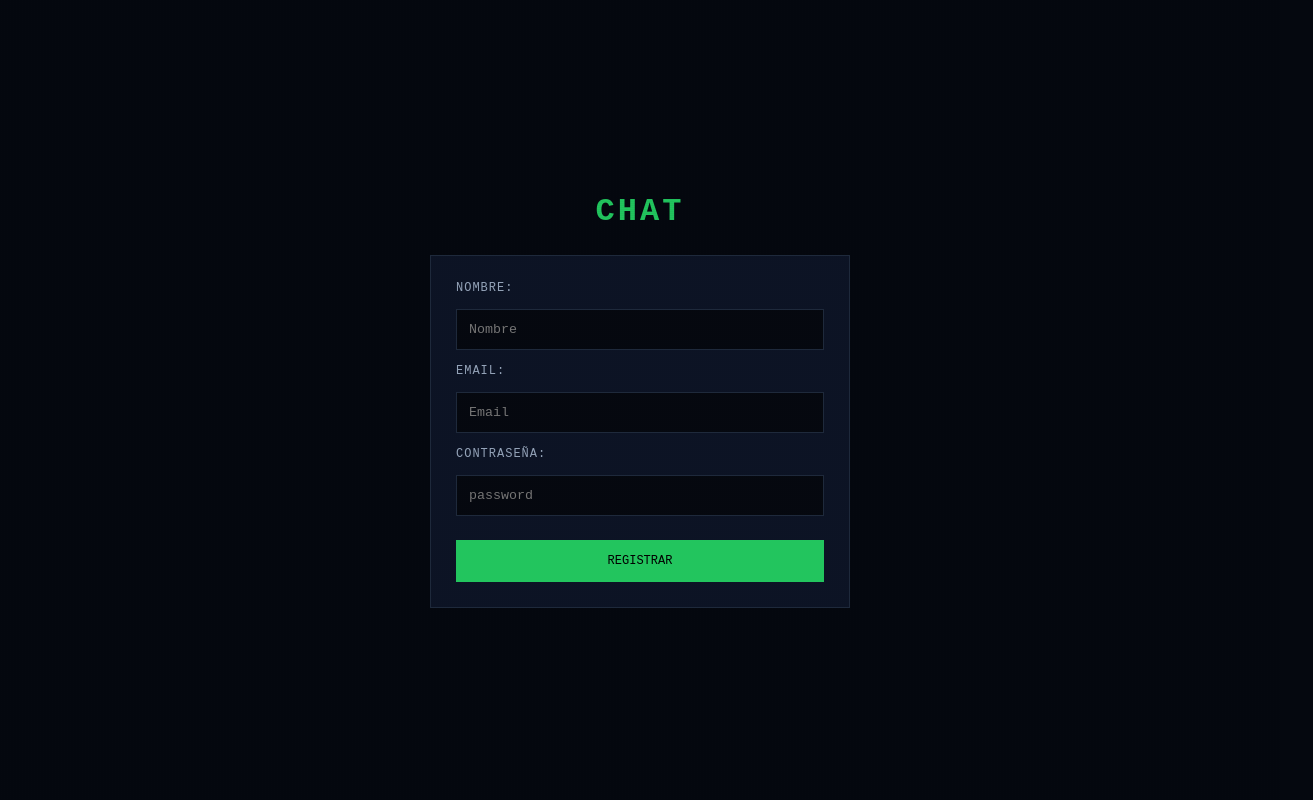
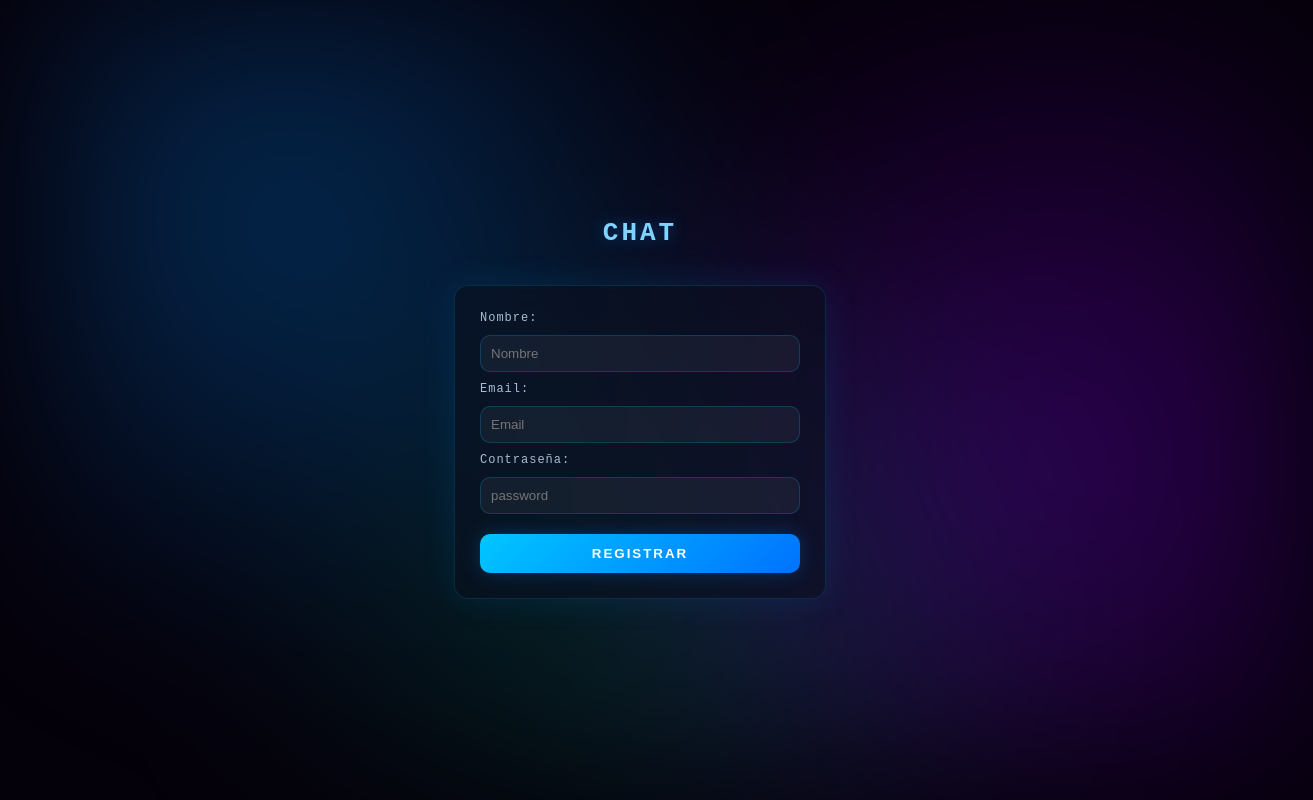
Before and after one commit to david123xz/MauricioGarcia, a website: page Proyectos/Chat/public/html/registro.html in a window 1280 px wide. Shown: the whole page, 1313 px wide, since content can reach past the window. Drawn offline with Linux system fonts and the light colour scheme.

Commit message:
Cambios (CHAT)

```diff
--- /dev/null
+++ b/Proyectos/Chat/public/css/index.css
@@ -0,0 +1,99 @@
+body {
+  margin: 0;
+  height: 100vh;
+  display: flex;
+  justify-content: center;
+  align-items: center;
+  font-family: monospace;
+  background: #05010a;
+  color: #cfe8ff;
+  overflow: hidden;
+}
+
+/* 🌌 Nebula background */
+body::before {
+  content: "";
+  position: absolute;
+  inset: 0;
+  background:
+    radial-gradient(circle at 20% 30%, rgba(0,140,255,0.30), transparent 40%),
+    radial-gradient(circle at 80% 60%, rgba(140,0,255,0.30), transparent 45%),
+    radial-gradient(circle at 50% 80%, rgba(0,255,200,0.15), transparent 50%);
+  filter: blur(85px);
+  animation: drift 14s ease-in-out infinite;
+  z-index: -1;
+}
+
+@keyframes drift {
+  0%,100% { transform: translate(0,0); }
+  50% { transform: translate(40px,-25px); }
+}
+
+/* 📦 Contenedor principal */
+body > div {
+  text-align: center;
+  padding: 40px;
+
+  border-radius: 16px;
+  background: rgba(10, 15, 30, 0.6);
+  border: 1px solid rgba(0, 200, 255, 0.15);
+
+  backdrop-filter: blur(20px);
+  box-shadow: 0 0 40px rgba(0, 150, 255, 0.15);
+}
+
+/* 🌟 Título */
+h1 {
+  margin-bottom: 20px;
+  font-size: 22px;
+  letter-spacing: 3px;
+  color: #7fd3ff;
+  text-shadow: 0 0 15px rgba(0,140,255,0.4);
+}
+
+/* 🔘 Botones nebula */
+.button {
+  display: block;
+  width: 180px;
+  margin: 10px auto;
+  padding: 12px;
+
+  border: 1px solid rgba(0, 200, 255, 0.2);
+  border-radius: 12px;
+
+  background: rgba(255,255,255,0.05);
+  color: #cfe8ff;
+
+  font-family: monospace;
+  letter-spacing: 2px;
+  text-transform: uppercase;
+
+  cursor: pointer;
+  transition: 0.3s ease;
+
+  box-shadow: 0 0 20px rgba(0, 150, 255, 0.1);
+}
+
+/* 🔵 Login */
+#loginBtn {
+  border: 1px solid rgba(0, 200, 255, 0.4);
+  box-shadow: 0 0 25px rgba(0, 140, 255, 0.25);
+}
+
+/* 🔴 Registro */
+#registroBtn {
+  border: 1px solid rgba(255, 0, 100, 0.4);
+  box-shadow: 0 0 25px rgba(255, 0, 100, 0.15);
+}
+
+/* ✨ hover estilo sistema */
+.button:hover {
+  transform: translateY(-3px) scale(1.05);
+  background: rgba(20, 25, 45, 0.8);
+  box-shadow: 0 0 35px rgba(0, 200, 255, 0.25);
+}
+
+/* ⚡ click feedback */
+.button:active {
+  transform: scale(0.97);
+}
--- /dev/null
+++ b/Proyectos/Chat/public/css/paginaprincipal.css
@@ -0,0 +1,168 @@
+body {
+  margin: 0;
+  height: 100vh;
+  font-family: monospace;
+  background: #05010a;
+  color: #cfe8ff;
+  overflow: hidden;
+}
+
+/* 🌌 Fondo animado */
+body::before {
+  content: "";
+  position: absolute;
+  inset: 0;
+  background:
+    radial-gradient(circle at 20% 30%, rgba(0,140,255,0.30), transparent 40%),
+    radial-gradient(circle at 80% 60%, rgba(140,0,255,0.30), transparent 45%),
+    radial-gradient(circle at 50% 80%, rgba(0,255,200,0.15), transparent 50%);
+  filter: blur(85px);
+  animation: drift 14s ease-in-out infinite;
+  z-index: -1;
+}
+
+@keyframes drift {
+  0%,100% { transform: translate(0,0); }
+  50% { transform: translate(40px,-25px); }
+}
+
+/* 📦 LAYOUT PRINCIPAL */
+.app {
+  display: flex;
+  height: 100vh;
+  width: 100%;
+}
+
+/* 👥 SIDEBAR */
+.sidebar {
+  width: 260px;
+  padding: 20px;
+  background: rgba(10, 15, 30, 0.65);
+  border-right: 1px solid rgba(0, 200, 255, 0.15);
+  backdrop-filter: blur(20px);
+  overflow-y: auto;
+}
+
+.sidebar h3 {
+  text-align: center;
+  color: #7fd3ff;
+  letter-spacing: 2px;
+  margin-bottom: 15px;
+}
+
+/* 📜 LISTA */
+#listaUsuarios {
+  list-style: none;
+  padding: 0;
+  margin: 0;
+
+  display: flex;
+  flex-direction: column;
+  gap: 10px;
+}
+
+/* 🔘 BOTONES USUARIOS */
+#listaUsuarios button {
+  width: 100%;
+  padding: 12px 14px;
+
+  border-radius: 12px;
+  border: 1px solid rgba(0, 200, 255, 0.2);
+
+  background: rgba(255, 255, 255, 0.05);
+  color: #cfe8ff;
+
+  cursor: pointer;
+
+  display: flex;
+  justify-content: space-between;
+  align-items: center;
+
+  transition: 0.25s ease;
+  font-family: monospace;
+}
+
+/* 🟢 HOVER */
+#listaUsuarios button:hover {
+  background: rgba(0, 150, 255, 0.15);
+  transform: translateX(6px);
+  box-shadow: 0 0 15px rgba(0, 200, 255, 0.25);
+}
+
+/* 🟢 ONLINE */
+#listaUsuarios button.online {
+  border-left: 4px solid #00ff9d;
+}
+
+/* ⚫ OFFLINE */
+#listaUsuarios button.offline {
+  border-left: 4px solid #666;
+  opacity: 0.7;
+}
+
+/* CLICK */
+#listaUsuarios button:active {
+  transform: scale(0.97);
+}
+
+/* 💬 CHAT */
+.chat {
+  flex: 1;
+  display: flex;
+  flex-direction: column;
+  padding: 20px;
+}
+
+.chat h3 {
+  margin: 0 0 10px 0;
+  color: #7fd3ff;
+  letter-spacing: 2px;
+}
+
+/* 🧾 MENSAJES */
+.mensajes {
+  flex: 1;
+  padding: 15px;
+  border-radius: 12px;
+
+  background: rgba(0,0,0,0.25);
+  border: 1px solid rgba(0, 200, 255, 0.15);
+
+  overflow-y: auto;
+  margin-bottom: 15px;
+}
+
+/* ✍️ INPUT AREA */
+.input-area {
+  display: flex;
+  gap: 10px;
+}
+
+input {
+  flex: 1;
+  padding: 12px;
+  border-radius: 10px;
+  border: 1px solid rgba(0, 200, 255, 0.2);
+  background: rgba(255,255,255,0.05);
+  color: #cfe8ff;
+  outline: none;
+}
+
+button {
+  padding: 12px 16px;
+  border-radius: 10px;
+  border: 1px solid rgba(0, 200, 255, 0.3);
+  background: rgba(0, 150, 255, 0.15);
+  color: #cfe8ff;
+  cursor: pointer;
+  transition: 0.3s ease;
+}
+
+button:hover {
+  transform: translateY(-2px);
+  box-shadow: 0 0 20px rgba(0, 200, 255, 0.25);
+}
+
+button:active {
+  transform: scale(0.97);
+}
--- /dev/null
+++ b/Proyectos/Chat/public/css/registro.css
@@ -0,0 +1,109 @@
+body {
+  margin: 0;
+  height: 100vh;
+  display: flex;
+  flex-direction: column;
+  justify-content: center;
+  align-items: center;
+  font-family: monospace;
+  background: #05010a;
+  color: #cfe8ff;
+  overflow: hidden;
+  gap: 20px;
+}
+
+/* 🌌 Fondo nebula */
+body::before {
+  content: "";
+  position: absolute;
+  inset: 0;
+  background:
+    radial-gradient(circle at 20% 30%, rgba(0,140,255,0.30), transparent 40%),
+    radial-gradient(circle at 80% 60%, rgba(140,0,255,0.30), transparent 45%),
+    radial-gradient(circle at 50% 80%, rgba(0,255,200,0.15), transparent 50%);
+  filter: blur(85px);
+  animation: drift 14s ease-in-out infinite;
+  z-index: -1;
+}
+
+@keyframes drift {
+  0%,100% { transform: translate(0,0); }
+  50% { transform: translate(40px,-25px); }
+}
+
+/* 🧠 Título */
+h1 {
+  letter-spacing: 3px;
+  font-size: 26px;
+  text-transform: uppercase;
+  color: #7fd3ff;
+  text-shadow: 0 0 15px rgba(0,140,255,0.4);
+}
+
+/* 🧩 Formulario glass */
+form {
+  width: 320px;
+  display: flex;
+  flex-direction: column;
+  gap: 10px;
+
+  padding: 25px;
+  border-radius: 14px;
+
+  background: rgba(10, 15, 30, 0.6);
+  border: 1px solid rgba(0, 200, 255, 0.15);
+  backdrop-filter: blur(18px);
+
+  box-shadow: 0 0 35px rgba(0, 150, 255, 0.12);
+}
+
+/* 🏷️ Labels */
+label {
+  font-size: 12px;
+  opacity: 0.8;
+  letter-spacing: 1px;
+}
+
+/* 🧬 Inputs estilo sistema seguro */
+input {
+  padding: 10px;
+  border-radius: 10px;
+  border: 1px solid rgba(0, 200, 255, 0.2);
+  background: rgba(255,255,255,0.05);
+  color: #cfe8ff;
+  outline: none;
+  transition: 0.3s;
+}
+
+input:focus {
+  border-color: rgba(0, 200, 255, 0.6);
+  box-shadow: 0 0 15px rgba(0,140,255,0.25);
+}
+
+/* 🔐 Botón registro */
+button {
+  margin-top: 10px;
+  padding: 12px;
+  border: none;
+  border-radius: 10px;
+  cursor: pointer;
+
+  background: linear-gradient(135deg, #00c6ff, #0072ff);
+  color: white;
+  font-weight: bold;
+  letter-spacing: 2px;
+
+  box-shadow: 0 0 20px rgba(0,140,255,0.25);
+  transition: 0.3s;
+  text-transform: uppercase;
+}
+
+button:hover {
+  transform: translateY(-2px);
+  box-shadow: 0 0 35px rgba(0,200,255,0.35);
+}
+
+/* 🔐 efecto sistema activo */
+button:active {
+  transform: scale(0.97);
+}
--- a/Proyectos/Chat/public/index.html
+++ b/Proyectos/Chat/public/html/registro.html
@@ -3,7 +3,7 @@
 <head>
     <meta charset="UTF-8">
     <meta name="viewport" content="width=device-width, initial-scale=1.0">
-    <link rel="stylesheet" href="styles.css">
+    <link rel="stylesheet" href="/css/registro.css">
     <title>Chat</title>
 </head>
 <body>
@@ -18,7 +18,6 @@
         <input type="password" id="password" name="password" placeholder="password" required>
         <button type="submit">Registrar</button>
     </form>
-
-    <script src="scripts.js"></script>
+    <script src="/js/registro.js"></script>
 </body>
 </html>
--- a/Proyectos/Chat/public/scripts.js
+++ b/Proyectos/Chat/public/js/registro.js
@@ -8,7 +8,7 @@ formulario.addEventListener('submit', function(event) {
     const password = document.getElementById('password').value;
 
     // Enviar datos al servidor
-    fetch('/register', {
+    fetch('/usuarios_registrados', {
         method: 'POST',
         headers: {
             'Content-Type': 'application/json'
@@ -27,6 +27,7 @@ formulario.addEventListener('submit', function(event) {
         } else {
             console.log('Usuario creado:', data);
             formulario.reset();
+            window.location.href = '/index.html';
         }
     })
     .catch(error => {
--- a/Proyectos/Chat/public/styles.css
+++ /dev/null
@@ -1,127 +0,0 @@
-:root {
-  --bg-deep: #05080f;
-  --bg-surface: #0c1324;
-  --primary: #22c55e;
-  --primary-muted: rgba(34, 197, 94, 0.2);
-  --text-main: #e2e8f0;
-  --text-dim: #ffffff;
-  --text-terminal: #94a3b8;
-  --border: #1e293b;
-
-  --font-main: "Space Grotesk", sans-serif;
-  --font-mono: "JetBrains Mono", monospace;
-}
-
-* {
-  margin: 0;
-  padding: 0;
-  box-sizing: border-box;
-}
-
-body {
-  background: var(--bg-deep);
-  color: var(--text-main);
-  font-family: var(--font-main);
-  min-height: 100vh;
-  display: flex;
-  flex-direction: column;
-  align-items: center;
-  justify-content: center;
-}
-
-/* Scanlines global */
-body::before {
-  content: "";
-  position: fixed;
-  inset: 0;
-  background:
-    linear-gradient(rgba(255,255,255,0) 50%, rgba(0,0,0,0.25) 50%),
-    linear-gradient(90deg, rgba(255,0,0,0.04), rgba(0,255,0,0.02), rgba(0,0,255,0.04));
-  background-size: 100% 2px, 3px 100%;
-  opacity: 0.12;
-  pointer-events: none;
-}
-
-/* Título */
-h1 {
-  font-family: var(--font-mono);
-  color: var(--primary);
-  text-transform: uppercase;
-  letter-spacing: 3px;
-  margin-bottom: 25px;
-  font-size: 2rem;
-}
-
-/* FORM */
-#registroUsuarios {
-  display: grid;
-  gap: 14px;
-  width: 100%;
-  max-width: 420px;
-  padding: 25px;
-  background: var(--bg-surface);
-  border: 1px solid var(--border);
-  position: relative;
-  overflow: hidden;
-}
-
-/* Labels */
-#registroUsuarios label {
-  font-family: var(--font-mono);
-  font-size: 0.75rem;
-  color: var(--text-terminal);
-  text-transform: uppercase;
-  letter-spacing: 1px;
-}
-
-/* Inputs */
-#registroUsuarios input {
-  background: var(--bg-deep);
-  border: 1px solid var(--border);
-  padding: 12px;
-  color: var(--text-main);
-  font-family: var(--font-mono);
-  outline: none;
-  transition: 0.2s;
-}
-
-/* Focus neon */
-#registroUsuarios input:focus {
-  border-color: var(--primary);
-  box-shadow: 0 0 15px var(--primary-muted);
-  background: rgba(12, 19, 36, 0.9);
-}
-
-/* Botón */
-#registroUsuarios button {
-  padding: 14px;
-  background: var(--primary);
-  color: #000;
-  font-family: var(--font-mono);
-  font-size: 0.75rem;
-  text-transform: uppercase;
-  border: none;
-  cursor: pointer;
-  transition: 0.2s;
-  margin-top: 10px;
-}
-
-/* Hover botón */
-#registroUsuarios button:hover {
-  transform: translateY(-2px);
-  box-shadow: 0 0 20px var(--primary-muted);
-}
-
-/* Efecto scanlines dentro del form */
-#registroUsuarios::after {
-  content: "";
-  position: absolute;
-  inset: 0;
-  background: repeating-linear-gradient(
-    to bottom,
-    rgba(255,255,255,0.03),
-    rgba(0,0,0,0.03) 2px
-  );
-  opacity: 0.08;
-  pointer-events: none;
-}
```
Also changed, not shown: Proyectos/Chat/public/html/index.html (added, +17 -0 lines), Proyectos/Chat/public/html/login.html (added, +19 -0 lines), Proyectos/Chat/public/html/paginaprincipal.html (added, +39 -0 lines), Proyectos/Chat/public/js/index.js (added, +50 -0 lines), Proyectos/Chat/public/js/paginaprincipal.js (added, +22 -0 lines), Proyectos/Chat/server.js (+54 -15 lines).
